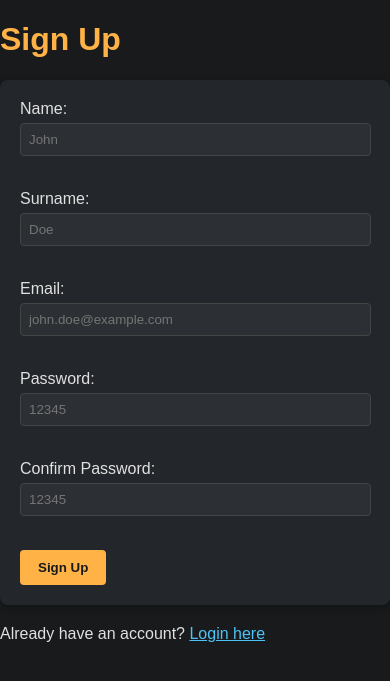
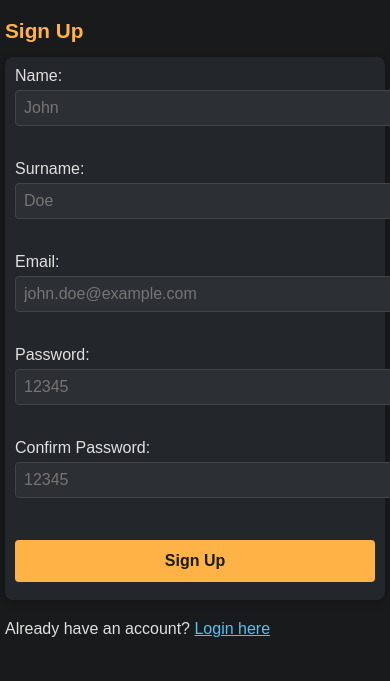
Before and after one commit to MondeNel/Vibe_coding_test, a Flask app: page /signup_page in a window 390 px wide. Shown: the top 681 px of the page. Run offline with Flask 3, Linux system fonts and the light colour scheme.

Commit message:
added some media queries for different screen sizes

```diff
--- a/frontend/static/style.css
+++ b/frontend/static/style.css
@@ -1,3 +1,7 @@
+/* Add at the top of your HTML files in <head>:
+<meta name="viewport" content="width=device-width, initial-scale=1.0">
+*/
+
 body {
     background-color: #181a1b;
     color: #e0e0e0;
@@ -78,3 +82,112 @@ label {
     display: block;
     margin-bottom: 6px;
 }
+
+/* Responsive styles for mobile devices */
+@media (max-width: 600px) {
+    body {
+        font-size: 16px;
+        padding: 5px;
+    }
+    form {
+        max-width: 100%;
+        padding: 10px;
+    }
+    input[type="text"],
+    input[type="email"],
+    input[type="password"] {
+        width: 100%;
+        font-size: 1em;
+    }
+    button {
+        width: 100%;
+        margin: 8px 0;
+        font-size: 1em;
+        padding: 12px 0;
+    }
+    table, thead, tbody, th, td, tr {
+        display: block;
+        width: 100%;
+    }
+    table {
+        border: none;
+        box-shadow: none;
+    }
+    th, td {
+        border: none;
+        padding: 8px 4px;
+        text-align: left;
+    }
+    tr {
+        margin-bottom: 15px;
+        border-bottom: 1px solid #444;
+    }
+    th {
+        background: none;
+        color: #ffb347;
+        font-weight: bold;
+    }
+    label {
+        font-size: 1em;
+    }
+    h1, h2 {
+        font-size: 1.3em;
+    }
+}
+
+/* Responsive styles for tablets */
+@media (min-width: 601px) and (max-width: 900px) {
+    body {
+        font-size: 17px;
+        padding: 10px;
+    }
+    form {
+        max-width: 600px;
+        padding: 18px;
+    }
+    input[type="text"],
+    input[type="email"],
+    input[type="password"] {
+        width: 98%;
+        font-size: 1.05em;
+    }
+    button {
+        width: auto;
+        font-size: 1.05em;
+        padding: 12px 20px;
+    }
+    table {
+        font-size: 1em;
+    }
+    h1, h2 {
+        font-size: 1.5em;
+    }
+}
+
+/* Responsive styles for large screens */
+@media (min-width: 901px) {
+    body {
+        font-size: 18px;
+        padding: 20px 0;
+    }
+    form {
+        max-width: 700px;
+        padding: 24px;
+    }
+    input[type="text"],
+    input[type="email"],
+    input[type="password"] {
+        width: 95%;
+        font-size: 1.1em;
+    }
+    button {
+        font-size: 1.1em;
+        padding: 14px 24px;
+    }
+    table {
+        font-size: 1.1em;
+    }
+    h1, h2 {
+        font-size: 2em;
+    }
+}
--- a/frontend/templates/login.html
+++ b/frontend/templates/login.html
@@ -2,6 +2,7 @@
 <html lang="en">
 <head>
     <meta charset="UTF-8">
+    <meta name="viewport" content="width=device-width, initial-scale=1.0">
     <title>Login</title>
     <link rel="stylesheet" href="{{ url_for('static', filename='style.css') }}">
 </head>
--- a/frontend/templates/signup.html
+++ b/frontend/templates/signup.html
@@ -2,6 +2,7 @@
 <html lang="en">
 <head>
     <meta charset="UTF-8">
+    <meta name="viewport" content="width=device-width, initial-scale=1.0">
     <title>Sign Up</title>
     <link rel="stylesheet" href="{{ url_for('static', filename='style.css') }}">
 </head>
```
Also changed, not shown: frontend/templates/users.html (+6 -1 lines).
